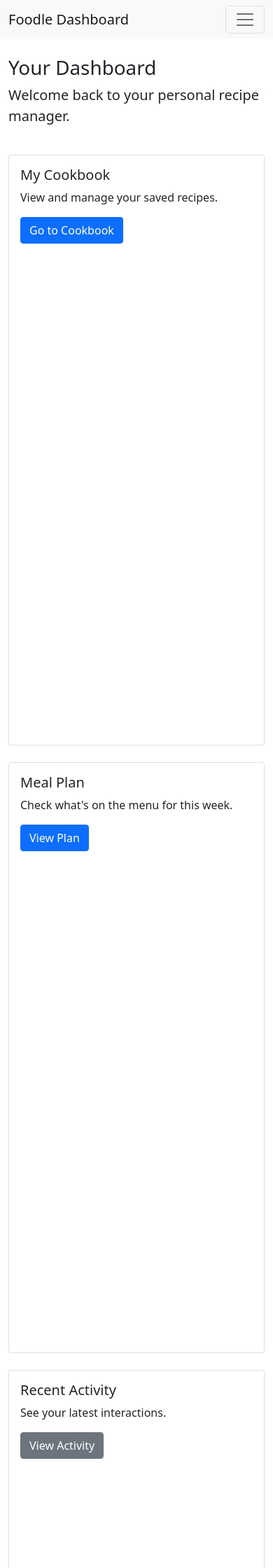
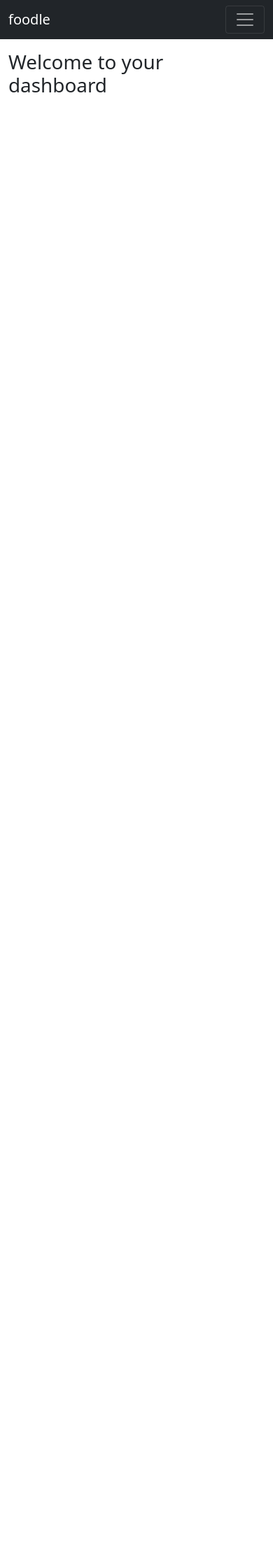
Before and after one commit to parlink/Foodle, a Django app: template recipes/templates/recipes/dashboard.html in a window 390 px wide. Shown: the top 2240 px of the page at 70% size. After the commit the page ends 132 px from the top, so only its background shows below. Run offline with Django 5.2, Linux system fonts and the light colour scheme; the template is opened without the code that fills it, so the values that code supplies are empty; some libraries are stand-ins or nearby versions.

Commit message:
Modify a basic dashboard to link login page

```diff
--- a/recipes/templates/recipes/dashboard.html
+++ b/recipes/templates/recipes/dashboard.html
@@ -1,61 +1,10 @@
-{% extends 'base.html' %}
-
-{% block body %}
-<nav class="navbar navbar-expand-lg navbar-light bg-light">
-  <div class="container-fluid">
-    <a class="navbar-brand" href="#">Foodle Dashboard</a>
-    <button class="navbar-toggler" type="button" data-bs-toggle="collapse" data-bs-target="#navbarNav" aria-controls="navbarNav" aria-expanded="false" aria-label="Toggle navigation">
-      <span class="navbar-toggler-icon"></span>
-    </button>
-    <div class="collapse navbar-collapse" id="navbarNav">
-      <ul class="navbar-nav ms-auto">
-        <li class="nav-item">
-             <span class="navbar-text me-3">Welcome, {{ user.username }}!</span>
-        </li>
-        <li class="nav-item">
-          <a class="nav-link btn btn-outline-secondary" href="{% url 'log_out' %}">Log Out</a>
-        </li>
-      </ul>
+{% extends 'base_content.html' %}
+{% block content %}
+<div class="container">
+  <div class="row">
+    <div class="col-12">
+      <h1>Welcome to your dashboard {{ user.username }}</h1>
     </div>
   </div>
-</nav>
-
-<div class="container mt-4">
-    <div class="row">
-        <div class="col-12">
-            <h1>Your Dashboard</h1>
-            <p class="lead">Welcome back to your personal recipe manager.</p>
-        </div>
-    </div>
-
-    <div class="row mt-4">
-        <div class="col-md-4 mb-4">
-            <div class="card h-100">
-                <div class="card-body">
-                    <h5 class="card-title">My Cookbook</h5>
-                    <p class="card-text">View and manage your saved recipes.</p>
-                    <a href="#" class="btn btn-primary">Go to Cookbook</a>
-                </div>
-            </div>
-        </div>
-        <div class="col-md-4 mb-4">
-             <div class="card h-100">
-                <div class="card-body">
-                    <h5 class="card-title">Meal Plan</h5>
-                    <p class="card-text">Check what's on the menu for this week.</p>
-                    <a href="#" class="btn btn-primary">View Plan</a>
-                </div>
-            </div>
-        </div>
-        <div class="col-md-4 mb-4">
-             <div class="card h-100">
-                <div class="card-body">
-                    <h5 class="card-title">Recent Activity</h5>
-                    <p class="card-text">See your latest interactions.</p>
-                     <a href="#" class="btn btn-secondary">View Activity</a>
-                </div>
-            </div>
-        </div>
-    </div>
 </div>
 {% endblock %}
```
Also changed, not shown: recipes/templates/dashboard.html (deleted, +0 -10 lines).
